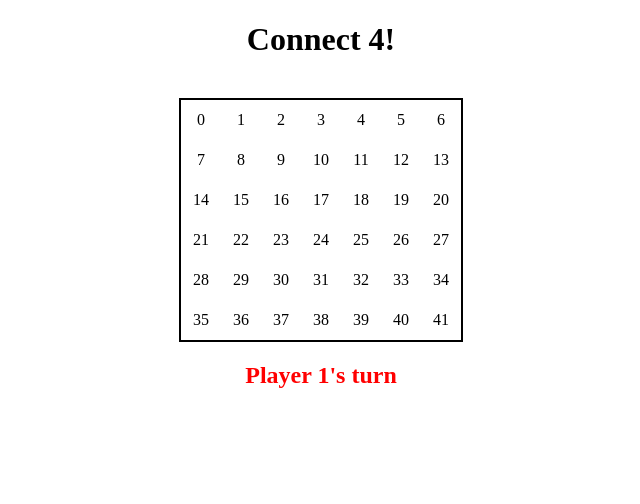
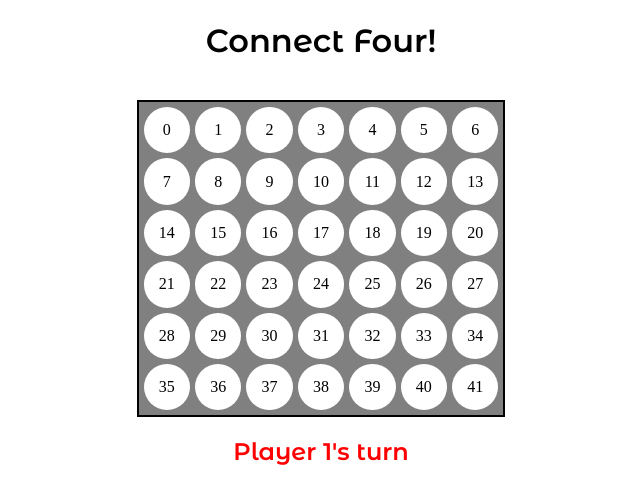
Before and after one commit to Andy-Reynolds/connect-four-project, a plain HTML site: page index.html in a window 1280 px wide. Shown: the whole page, without its empty margins (319-959 px from the left). Drawn offline with Linux system fonts and the light colour scheme.

Commit message:
Imported a font and started styling game board

```diff
--- a/index.html
+++ b/index.html
@@ -10,7 +10,7 @@
 </head>
 <body>
 
-  <h1 id="header">Connect 4!</h1>
+  <h1 id="header">Connect Four!</h1>
 
   <div class="playing-grid">
     <div class="playing-grid__token-space">0</div>
--- a/style.scss
+++ b/style.scss
@@ -1,23 +1,32 @@
+@import url('https://fonts.googleapis.com/css2?family=Montserrat+Alternates:wght@600&display=swap');
+
 
 #header {
   text-align: center;
+  font-family: 'Montserrat Alternates', sans-serif;
 }
 
 .playing-grid {
   display: flex;
   flex-wrap: wrap;
+  justify-content: space-around;
+  align-content: space-around;
   margin-inline: auto;
   margin-top: 40px;
-  width: 280px;
-  height: 240px;
+  width: 360px;
+  height: calc(360px * 6/7);
   border: 2px solid black;
+  background-color: grey;
+  padding: 2px;
 
   &__token-space {
-    width: 40px;
-    height: 40px;
+    border-radius: 100%;
+    width: calc(90% / 7);
+    height: calc(90% / 6);
     display: flex;
     justify-content: center;
     align-items: center;
+    background-color: white;
   }
 
   .player-one {
@@ -34,6 +43,7 @@
 
 #current-player {
   text-align: center;
+  font-family: 'Montserrat Alternates', sans-serif;
 }
 
 #winner {
```
Also changed, not shown: dist/style.css.
